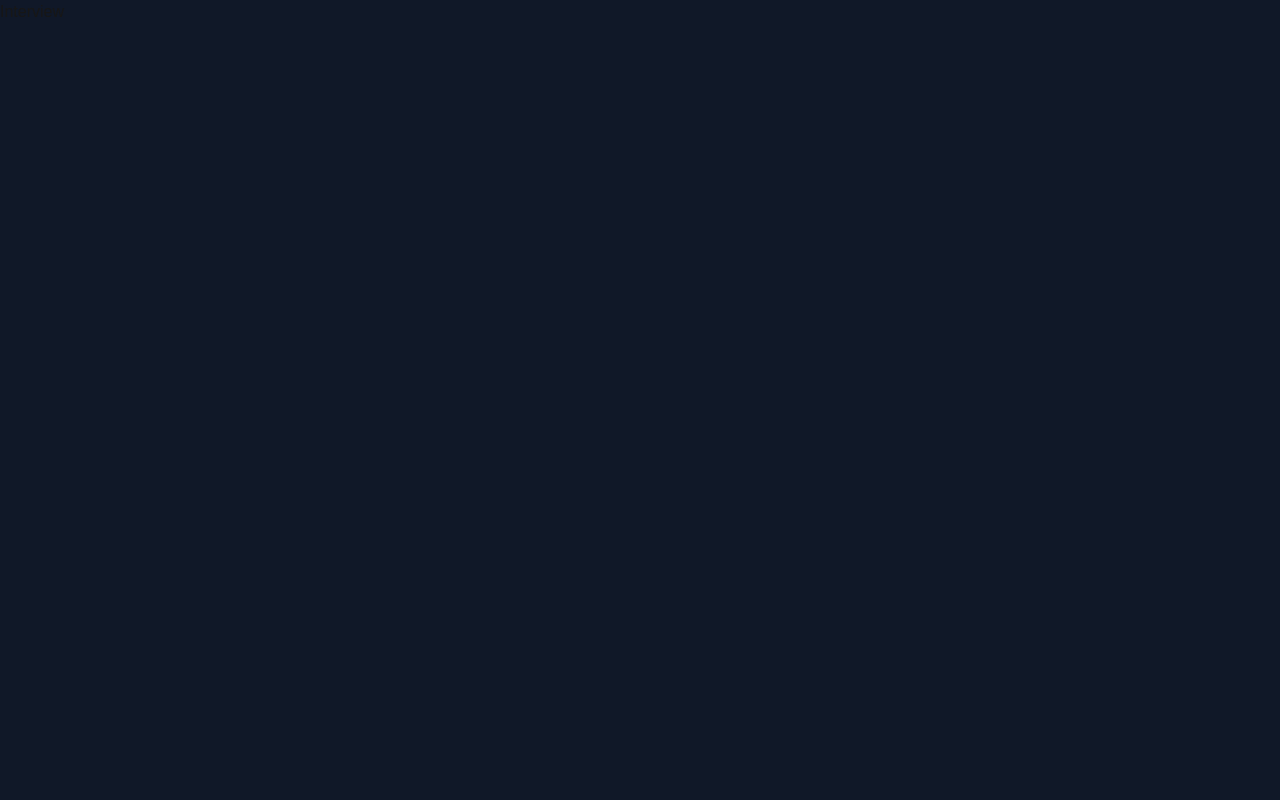
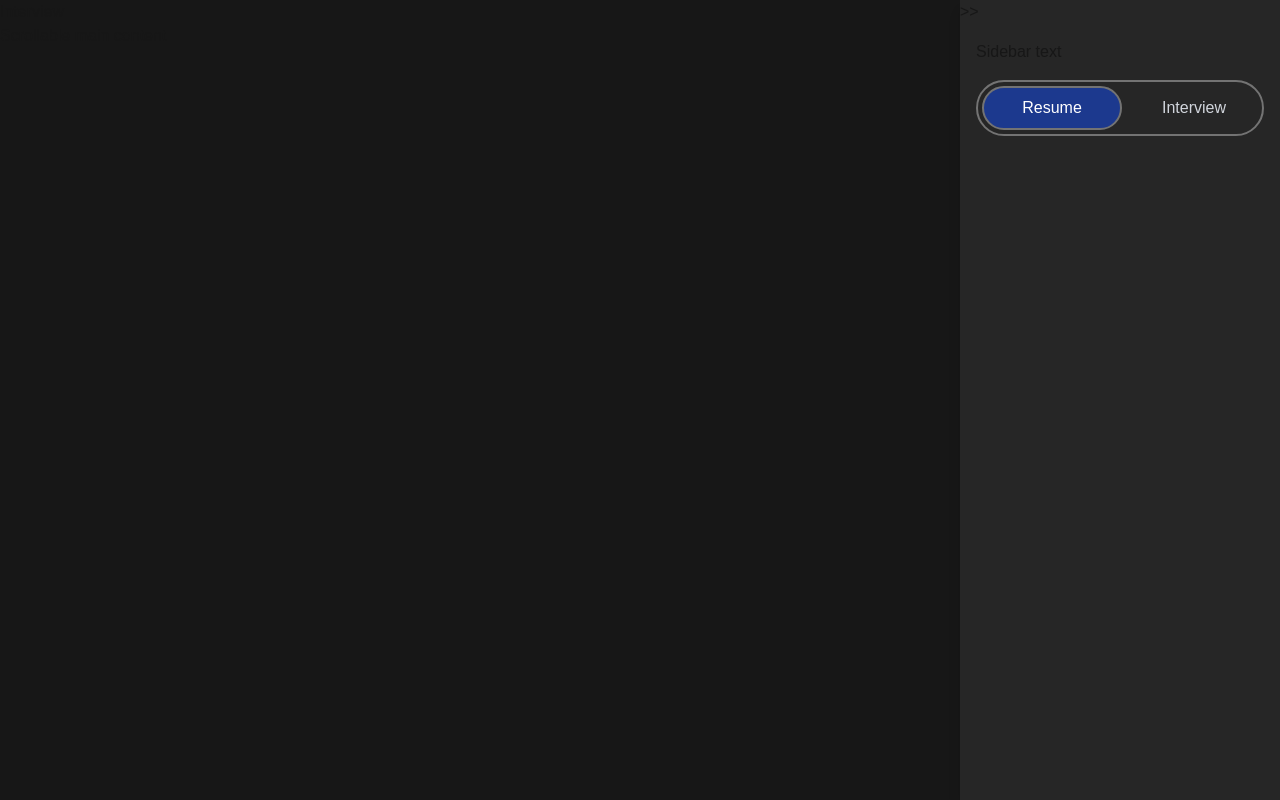
Before and after one commit to erinjhu/project-summarizer, a Next.js app in the folder frontend/: page /interview in a window 1280 px wide. Built offline with nearby package versions, Linux system fonts and the light colour scheme.

Commit message:
feat: ui toggle between resume and interview

```diff
--- a/frontend/src/app/interview/page.tsx
+++ b/frontend/src/app/interview/page.tsx
@@ -1,7 +1,65 @@
-export default function Interview() {
-  return (
-    <div className="bg-gray-900 min-h-screen">
-      <h1>Interview</h1>
-    </div>
-  );
+"use client"
+import { useState } from "react"
+import { useRouter } from "next/navigation"
+
+export default function Resume() {
+    const [collapsed, setCollapsed] = useState(false);
+    const [selectedTab, setSelectedTab] = useState("Resume");
+    const router = useRouter();
+
+    return (
+        <div className="bg-neutral-900 min-h-screen flex">
+            <div className="flex-1 overflow-y-auto">
+                <h1>Interview</h1>
+                <p>Scrollable main content</p>
+            </div>
+            <div
+                className={`bg-neutral-800 h-screen shadow-lg transition-all duration-300 ${collapsed ? "w-10" : "w-1/4"}`}
+            >
+                <button
+                    onClick={() => setCollapsed((c) => !c)}
+                >
+                    {collapsed ? " <<" : " >>"}
+                </button>
+                {!collapsed && (
+                    <div className="p-4">
+                        <p>Sidebar text</p>
+                        {/* Add more sidebar content here */}
+                        <div className="justify-center mt-4">
+                            <div className="flex rounded-full border-2 overflow-hidden w-full border-neutral-500">
+                                <button
+                                    className={`flex-1 px-6 py-2 focus:outline-none ${
+                                        selectedTab === "Resume"
+                                        ? "bg-blue-900 text-white rounded-full border-2 mx-1 my-1 border-neutral-500"
+                                        : "text-gray-300"
+                                    }`}
+                                    onClick={
+                                        () => {
+                                            setSelectedTab("Resume")
+                                            router.push("/resume")
+                                        }
+                                    }
+                                >
+                                    Resume
+                                </button>
+                                <button
+                                className={`flex-1 px-6 py-2 focus:outline-none ${
+                                    selectedTab === "Interview"
+                                    ? "bg-blue-900 text-white rounded-full border-2 mx-1 my-1 border-neutral-500"
+                                    : "text-gray-300"
+                                }`}
+                                onClick={() => {
+                                    setSelectedTab("Interview")
+                                    router.push("/interview")
+                                    }}
+                                >
+                                Interview
+                                </button>
+                            </div>
+                        </div>
+                    </div>
+                )}
+            </div>
+        </div>
+    );
 }
--- a/frontend/src/app/resume/page.tsx
+++ b/frontend/src/app/resume/page.tsx
@@ -1,17 +1,20 @@
 "use client"
 import { useState } from "react"
+import { useRouter } from "next/navigation"
 
 export default function Resume() {
     const [collapsed, setCollapsed] = useState(false);
+    const [selectedTab, setSelectedTab] = useState("Resume");
+    const router = useRouter();
 
     return (
-        <div className="bg-gray-900 min-h-screen flex">
+        <div className="bg-neutral-900 min-h-screen flex">
             <div className="flex-1 overflow-y-auto">
                 <h1>Resume</h1>
                 <p>Scrollable main content</p>
             </div>
             <div
-                className={`bg-gray-700 h-screen shadow-lg transition-all duration-300 ${collapsed ? "w-10" : "w-1/4"}`}
+                className={`bg-neutral-800 h-screen shadow-lg transition-all duration-300 ${collapsed ? "w-10" : "w-1/4"}`}
             >
                 <button
                     onClick={() => setCollapsed((c) => !c)}
@@ -22,6 +25,38 @@ export default function Resume() {
                     <div className="p-4">
                         <p>Sidebar text</p>
                         {/* Add more sidebar content here */}
+                        <div className="justify-center mt-4">
+                            <div className="flex rounded-full border-2 overflow-hidden w-full border-neutral-500">
+                                <button
+                                    className={`flex-1 px-6 py-2 focus:outline-none ${
+                                        selectedTab === "Resume"
+                                        ? "bg-blue-900 text-white rounded-full border-2 mx-1 my-1 border-neutral-500"
+                                        : "text-gray-300"
+                                    }`}
+                                    onClick={
+                                        () => {
+                                            setSelectedTab("Resume")
+                                            router.push("/resume")
+                                        }
+                                    }
+                                >
+                                    Resume
+                                </button>
+                                <button
+                                className={`flex-1 px-6 py-2 focus:outline-none ${
+                                    selectedTab === "Interview"
+                                    ? "bg-blue-900 text-white rounded-full border-2 mx-1 my-1 border-neutral-500"
+                                    : "text-gray-300"
+                                }`}
+                                onClick={() => {
+                                    setSelectedTab("Interview")
+                                    router.push("/interview")
+                                    }}
+                                >
+                                Interview
+                                </button>
+                            </div>
+                        </div>
                     </div>
                 )}
             </div>
```
